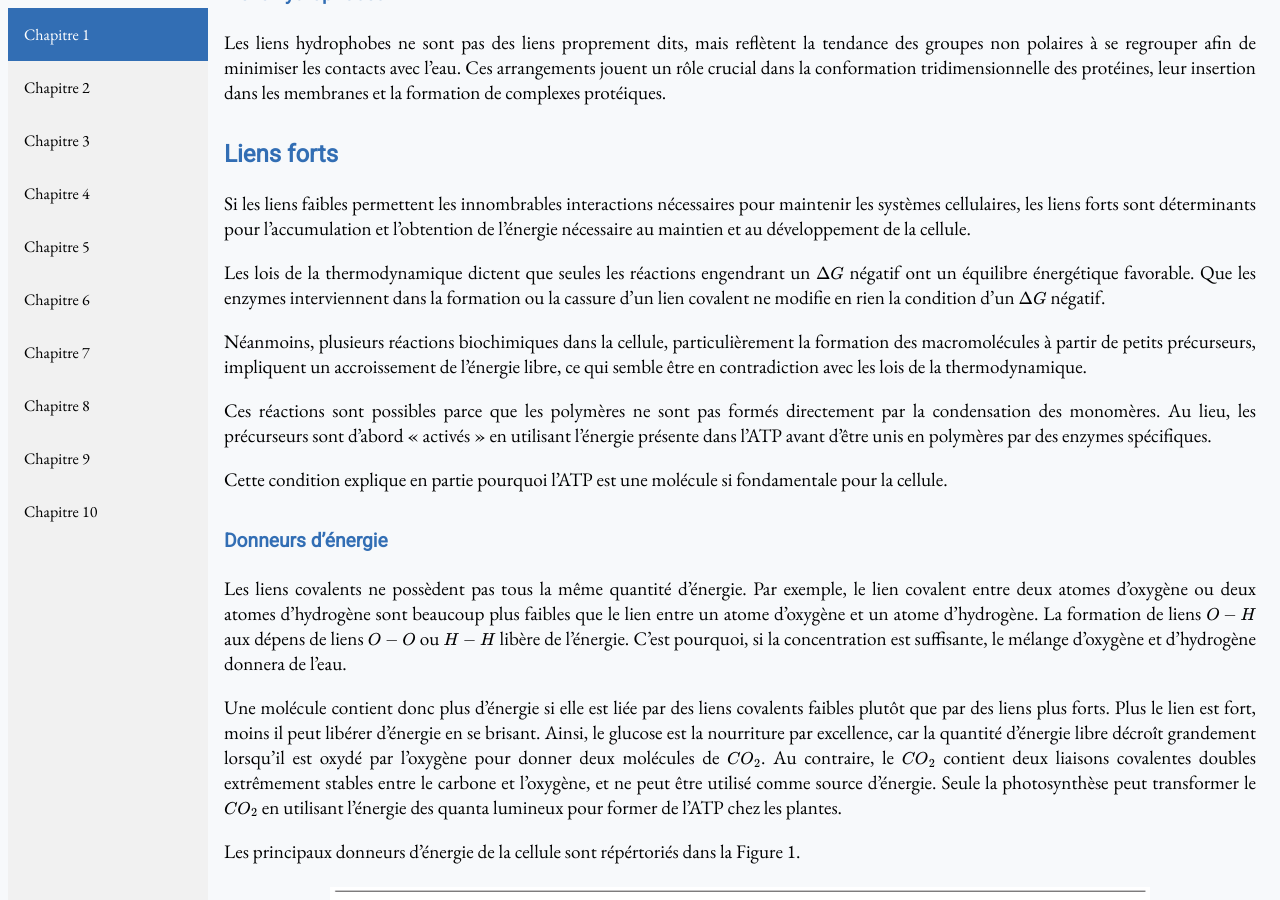
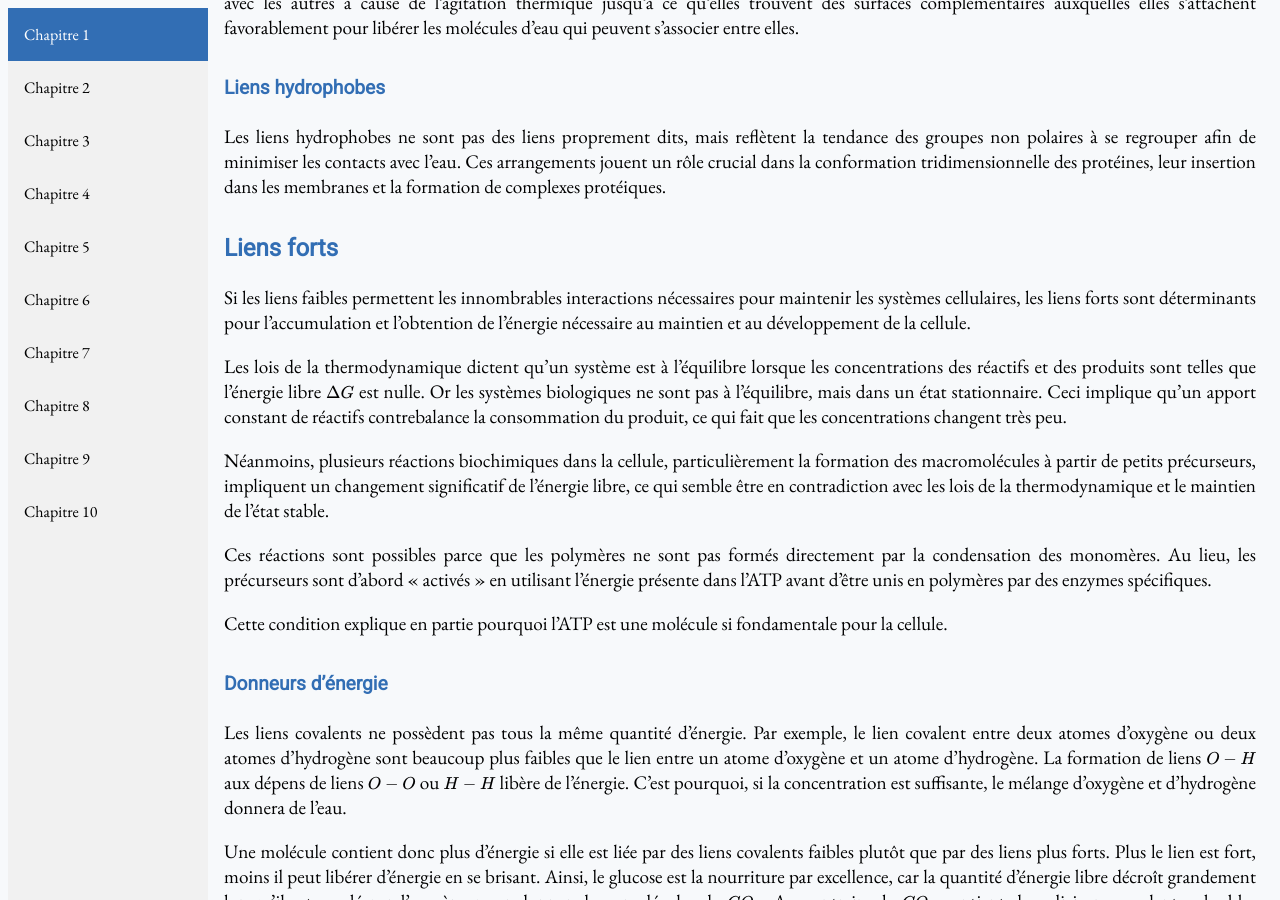
Before and after one commit to angersa/angersa.github.io, a Jekyll site: the page built from _bio1101/chapitre1.md, in a window 1280 px wide and 900 px high, scrolled down 11366 px. Built offline with Jekyll 4.4.1, drawn with Linux system fonts in a browser that asks for light colours; formulas are drawn with MathJax 3; a script that is not in the unit is left out; some of the changed text lies outside the part shown.

Commit message:
Update chapitre1.md
Corrigé quelques coquilles et clarifier la section sur les enzymes.

```diff
--- a/_bio1101/chapitre1.md
+++ b/_bio1101/chapitre1.md
@@ -229,10 +229,13 @@
 libre en 3' d'une chaîne en cours de synthèse. Par convention, on écrit
 toujours les séquences de nucléotides dans le sens 5' → 3'.
 
-#### Complémentarité
 
 C'est l'ordre dans lequel sont assemblés les nucléotides qui détermine
 l'information contenue dans les molécules d'ADN et d'ARN.
+
+#### Complémentarité
+
+L'ADN est généralement double brin, un brin étant complémentaire à l'autre. La complémentarité des brins d'ADN est assurée par la capacité de l'adénine à se pairer à la thymine, et la cytosine avec la guanine. Les nucléotides de l'ARN peuvent aussi s'apparier via leurs bases, l'uracile su liant à l'adénine.
 
 ### Acides aminés
 
@@ -306,7 +309,7 @@
 
 Deux acides aminés ont des acides ($COOH$) comme chaîne latérale: l'acide
 aspartique et l'acide glutamique. Comme ils sont souvent chargés
-négativement dans la cellule ($COO_-$), on y réfère souvent comme
+négativement dans la cellule ($COO^-$), on y réfère souvent comme
 aspartate et glutamate. Ils sont aussi très hydrophiles et par
 conséquent à la surface des protéines ([Tableau 3](#tableau3)).
 
@@ -389,7 +392,7 @@
 
 $$ K_{eq} = \frac{conc^{AB}}{conc^A \times conc^B} $$
 
-Où $K_eq$ est la constante d'équilibre et $conc^A$, $conc^B$ et $conc^AB$ sont les concentrations de A, B et AB en moles par litre (mol/L).
+Où $K_{eq}$ est la constante d'équilibre et $conc^A$, $conc^B$ et $conc^{AB}$ sont les concentrations de A, B et AB en moles par litre (mol/L).
 
 #### L\'énergie libre
 
@@ -483,7 +486,7 @@
 #### Liens hydrogènes
 
 Un lien $H$ se forme entre un atome donneur d'hydrogène $A-H$ et un atome
-avec un atome chargé négativement, accepteur de la liaison hydrogène $B$.
+chargé négativement, accepteur de la liaison hydrogène $B$.
 Le donneur $A$ doit être un élément électronégatif comme l'oxygène ou
 l'azote, pour que l'hydrogène porte une charge partielle. Cette charge
 est projetée vers l'accepteur $B$.
@@ -505,8 +508,8 @@
 
 ##### Tableau 4 : Liens H les plus communs en biologie {#tableau4}
 
-  | Lien                               | Longueur du lien H (Å) |
-  | :--------------------------------- | :--------------------: |
+  | Lien                        | Longueur du lien H (Å) |
+  | :-------------------------- | :--------------------: |
   | $O-H \cdot \cdot \cdot O$   |      2,70 ± 0,10       |
   | $O-H \cdot \cdot \cdot O^-$ |      2,63 ± 0,10       |
   | $O-H \cdot \cdot \cdot N$   |      2,88 ± 0,13       |
@@ -589,16 +592,12 @@
 sont déterminants pour l'accumulation et l'obtention de l'énergie
 nécessaire au maintien et au développement de la cellule.
 
-Les lois de la thermodynamique dictent que seules les réactions
-engendrant un $\Delta G$ négatif ont un équilibre énergétique
-favorable. Que les enzymes interviennent dans la formation ou la cassure
-d'un lien covalent ne modifie en rien la condition d'un $\Delta G$
-négatif.
+Les lois de la thermodynamique dictent qu'un système est à l'équilibre lorsque les concentrations des réactifs et des produits sont telles que l'énergie libre $\Delta G$ est nulle. Or les systèmes biologiques ne sont pas à l'équilibre, mais dans un état stationnaire. Ceci implique qu'un apport constant de réactifs contrebalance la consommation du produit, ce qui fait que les concentrations changent très peu.
 
 Néanmoins, plusieurs réactions biochimiques dans la cellule,
 particulièrement la formation des macromolécules à partir de petits
-précurseurs, impliquent un accroissement de l'énergie libre, ce qui
-semble être en contradiction avec les lois de la thermodynamique.
+précurseurs, impliquent un changement significatif de l'énergie libre, ce qui
+semble être en contradiction avec les lois de la thermodynamique et le maintien de l'état stable.
 
 Ces réactions sont possibles parce que les polymères ne sont pas formés
 directement par la condensation des monomères. Au lieu, les précurseurs
@@ -829,19 +828,19 @@
 - L'équation de Michaelis-Menten
 
 En observant la vitesse initiale de la réaction ($V_0$) en fonction
-de la concentration initiale de substrat ($[S]$), on peut
+de la concentration initiale de substrat ($[S]_i$), on peut
 découvrir les paramètres décrivant la cinétique de l'enzyme. On
 reconnaît deux «zones» importantes dans la courbe décrivant la relation
 entre la $V_0$ et $[S]$.
 
 1. Lorsque $[S]$ est très petite
-   - Le nombre de molécules d'enzymes disponible dépasse largement le
+     - Le nombre de molécules d'enzymes disponible dépasse largement le
         nombre de molécules de substrat à transformer, et il y a donc
         presque toujours une enzyme disponible pour une nouvelle
         réaction. L'augmentation de la vitesse est donc linéaire par
         rapport à la concentration de substrat.
-2.  Lorsque $[S]$ est très grande
-    -  L'enzyme est «saturé». Cela signifie que toutes les molécules
+2. Lorsque $[S]$ est très grande
+     - L'enzyme est «saturé». Cela signifie que toutes les molécules
         d'enzymes sont occupées par le substrat, et travaillent à pleine
         capacité. Augmenter davantage la concentration du substrat ne
         modifiera plus la vitesse, car aucun site actif n'est
@@ -867,8 +866,7 @@
 $K_m$ à partir de la représentation graphique de $V_0$ en
 fonction de $[S]$ est difficile et imprécise. Différents
 traitements algébriques permettant de linéariser la relation sont
-utilisés à cette fin, bien que l'utilisation d'outils informatiques
-permette maintenant un calcul précis des paramètres théoriques.
+utilisés à cette fin.
 
 La plus ancienne représentation utilisée en cinétique enzymatique est
 celle de Lineweaver-Burk, où les valeurs inverses de $V_0$ et
```
Also changed, not shown: other parts of _bio1101/chapitre1.md (+4 -4 lines).
